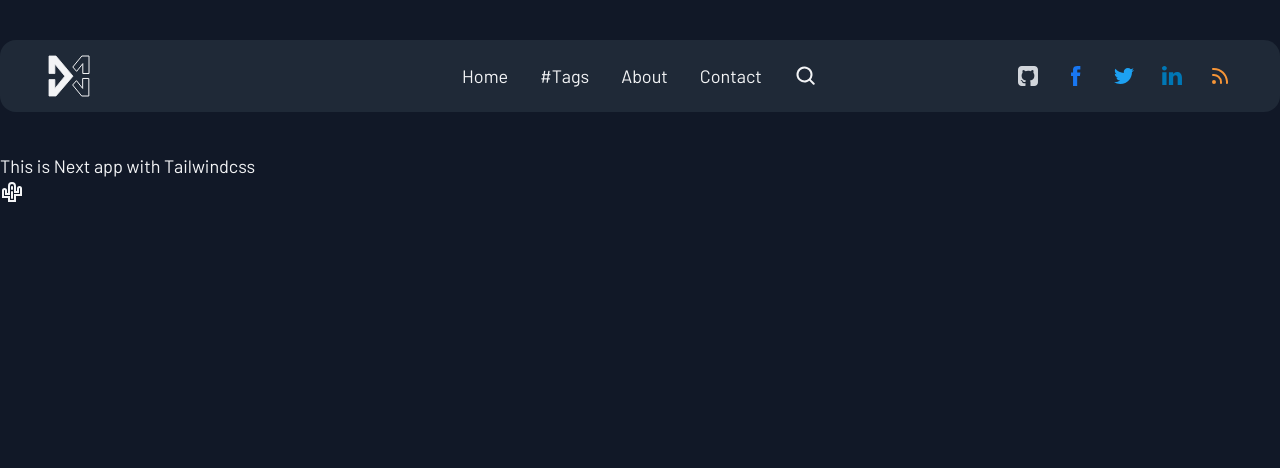
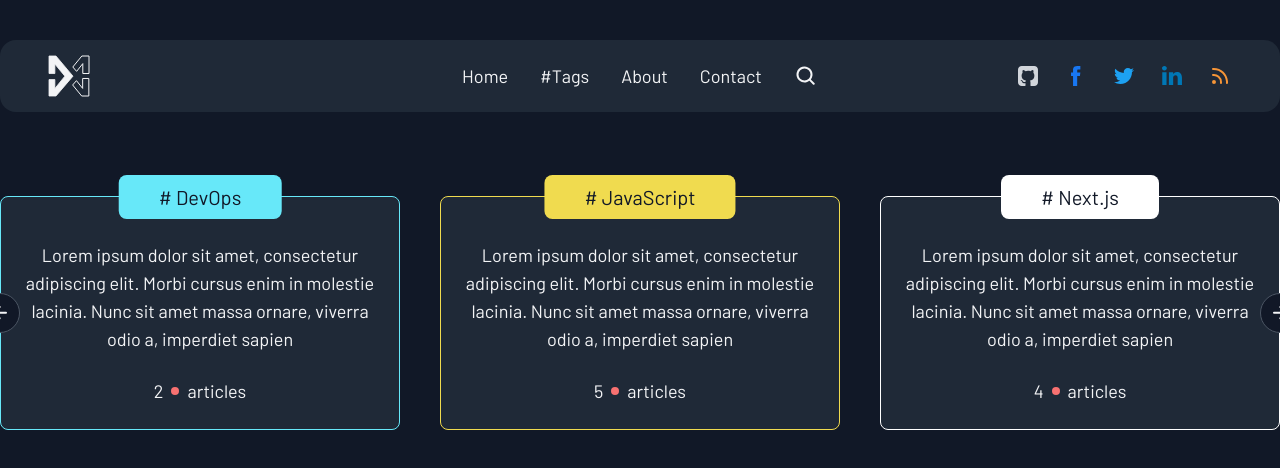
Before and after one commit to dangminhngo/blog, a Next.js app: page / in a window 1280 px wide. Shown: the top 468 px of the page. Built offline with nearby package versions, Linux system fonts and the light colour scheme.

Commit message:
feat: add noninteractive carousel

```diff
--- a/package.json
+++ b/package.json
@@ -38,6 +38,7 @@
     "lint-staged": "^13.1.2",
     "postcss": "^8.4.21",
     "prettier": "^2.8.4",
+    "prettier-plugin-tailwindcss": "^0.2.4",
     "tailwindcss": "^3.2.7"
   }
 }
--- a/src/app/Header.tsx
+++ b/src/app/Header.tsx
@@ -12,12 +12,12 @@
 export default function Header() {
   return (
     <header className="py-10">
-      <div className="mx-auto w-320 h-[4.5rem] px-12 flex items-center justify-between bg-gray-800 rounded-2xl">
+      <div className="mx-auto flex h-[4.5rem] w-320 items-center justify-between rounded-2xl bg-gray-800 px-12">
         <Link href="/" className="flex-1 justify-start">
           <Logo />
         </Link>
         <Nav />
-        <div className="flex-1 flex items-center justify-end gap-6">
+        <div className="flex flex-1 items-center justify-end gap-6">
           <a href="https://github.com" target="_blank" rel="noreferrer">
             <Github className="text-gray-300" />
           </a>
--- a/src/app/NavLink.tsx
+++ b/src/app/NavLink.tsx
@@ -9,7 +9,9 @@
 export default function NavLink({ children, href, active }: NavLinkProps) {
   return (
     <li>
-      <Link href={href} className="hover:text-accent-300 duration-100">{children}</Link>
+      <Link href={href} className="duration-100 hover:text-accent-300">
+        {children}
+      </Link>
     </li>
   )
 }
--- a/src/app/layout.tsx
+++ b/src/app/layout.tsx
@@ -17,7 +17,7 @@
 export default function RootLayout({ children }: { children: React.ReactNode }) {
   return (
     <html lang="en" className={`${barlow.variable}`}>
-      <body className="font-sans text-lg bg-gray-900 text-gray-100">
+      <body className="bg-gray-900 font-sans text-lg text-gray-100">
         <Header />
         {children}
       </body>
--- a/src/app/page.tsx
+++ b/src/app/page.tsx
@@ -1,10 +1,39 @@
-import Cactus from '@/assets/icons/Cactus'
+import TagCarousel from '@/components/TagCarousel'
+
+const tags = [
+  {
+    id: 1,
+    color: '#67e8f9',
+    name: 'DevOps',
+    description:
+      'Lorem ipsum dolor sit amet, consectetur adipiscing elit. Morbi cursus enim in molestie lacinia. Nunc sit amet massa ornare, viverra odio a, imperdiet sapien',
+    numOfArticles: 2,
+  },
+  {
+    id: 2,
+    color: '#f0db4f',
+    name: 'JavaScript',
+    description:
+      'Lorem ipsum dolor sit amet, consectetur adipiscing elit. Morbi cursus enim in molestie lacinia. Nunc sit amet massa ornare, viverra odio a, imperdiet sapien',
+    numOfArticles: 5,
+  },
+  {
+    id: 3,
+    color: '#fff',
+    name: 'Next.js',
+    description:
+      'Lorem ipsum dolor sit amet, consectetur adipiscing elit. Morbi cursus enim in molestie lacinia. Nunc sit amet massa ornare, viverra odio a, imperdiet sapien',
+    numOfArticles: 4,
+  },
+]
 
 export default function Home() {
   return (
     <main>
-      <p>This is Next app with Tailwindcss</p>
-      <Cactus />
+      <div className="mt-[44px] mx-auto mb-16 w-320">
+        <div></div>
+        <TagCarousel tags={tags} />
+      </div>
     </main>
   )
 }
--- /dev/null
+++ b/src/assets/icons/ArrowLeft.tsx
@@ -0,0 +1,15 @@
+import { SVGProps } from '@/types/shared'
+
+export default function ArrowLeft(props: SVGProps) {
+  return (
+    <svg
+      {...props}
+      xmlns="http://www.w3.org/2000/svg"
+      viewBox="-5 -5 24 24"
+      width="24"
+      fill="currentColor"
+    >
+      <path d="M3.414 7.657l3.95 3.95A1 1 0 0 1 5.95 13.02L.293 7.364a.997.997 0 0 1 0-1.414L5.95.293a1 1 0 1 1 1.414 1.414l-3.95 3.95H13a1 1 0 0 1 0 2H3.414z"></path>
+    </svg>
+  )
+}
--- /dev/null
+++ b/src/assets/icons/ArrowRight.tsx
@@ -0,0 +1,15 @@
+import { SVGProps } from '@/types/shared'
+
+export default function ArrowRight(props: SVGProps) {
+  return (
+    <svg
+      {...props}
+      xmlns="http://www.w3.org/2000/svg"
+      viewBox="-5 -5 24 24"
+      width="24"
+      fill="currentColor"
+    >
+      <path d="M10.586 5.657l-3.95-3.95A1 1 0 0 1 8.05.293l5.657 5.657a.997.997 0 0 1 0 1.414L8.05 13.021a1 1 0 1 1-1.414-1.414l3.95-3.95H1a1 1 0 1 1 0-2h9.586z"></path>
+    </svg>
+  )
+}
--- /dev/null
+++ b/src/components/TagCarousel.tsx
@@ -0,0 +1,40 @@
+import { Tag } from '@/types'
+import ArrowLeft from '@/assets/icons/ArrowLeft'
+import ArrowRight from '@/assets/icons/ArrowRight'
+
+export interface TagCarouselProps {
+  tags: Tag[]
+}
+
+export default function TagCarousel({ tags }: TagCarouselProps) {
+  return (
+    <div className="relative flex items-center justify-between gap-10">
+      <button className="absolute top-1/2 left-0 z-10 flex h-10 w-10 -translate-x-1/2 -translate-y-1/2 items-center justify-center rounded-full border-[1px] border-gray-600 bg-gray-900 outline-none">
+        <ArrowLeft />
+      </button>
+      <button className="absolute top-1/2 right-0 z-10 flex h-10 w-10 translate-x-1/2 -translate-y-1/2 items-center justify-center rounded-full border-[1px] border-gray-600 bg-gray-900 outline-none">
+        <ArrowRight />
+      </button>
+      {tags.map((t) => (
+        <div key={t.id} className="">
+          <div
+            className="relative flex flex-col items-center gap-6 rounded-lg border-[1px] bg-gray-800 px-6 pt-11 pb-6"
+            style={{ borderColor: t.color }}
+          >
+            <h6
+              style={{ backgroundColor: t.color }}
+              className="absolute top-0 left-1/2 -translate-x-1/2 -translate-y-1/2 rounded-lg py-2 px-10 text-xl text-gray-900"
+            >
+              # {t.name}
+            </h6>
+            <p className="text-center">{t.description}</p>
+            <p className="flex items-center gap-2">
+              {t.numOfArticles}
+              <span className="inline-block h-2 w-2 rounded-full bg-red-400">&nbsp;</span>articles
+            </p>
+          </div>
+        </div>
+      ))}
+    </div>
+  )
+}
--- /dev/null
+++ b/src/types/index.ts
@@ -0,0 +1,7 @@
+export interface Tag {
+  id: number
+  color: string
+  name: string
+  description: string
+  numOfArticles: number
+}
--- a/tailwind.config.js
+++ b/tailwind.config.js
@@ -12,6 +12,7 @@
       current: 'currentColor',
       gray: colors.gray,
       accent: colors.lime,
+      red: colors.red,
     },
     extend: {
       spacing: {
```
Also changed, not shown: .prettierrc.js (added), .prettierrc.json (deleted), 1 other file (tests, documents, lock files or other folders).
